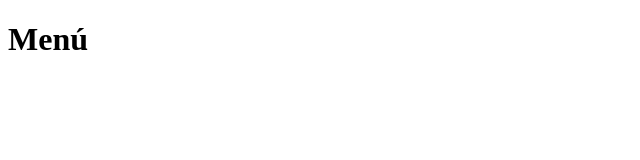
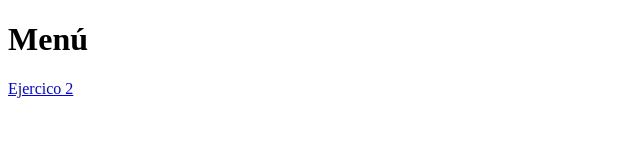
Before and after one commit to Jesusmadera01/taller2cohorte2, a plain HTML site: page index.html in a window 1280 px wide. Shown: the full height of the page, 0-640 px from the left. Drawn offline with Linux system fonts and the light colour scheme.

Commit message:
taller 2 cohorte 2

```diff
--- a/index.html
+++ b/index.html
@@ -7,6 +7,6 @@
 </head>
 <body>
     <h1>Menú</h1>
-    <a href="html/ejercicio2.html"></a>
+    <a href="html/ejercicio2.html">Ejercico 2</a>
 </body>
 </html>
```
